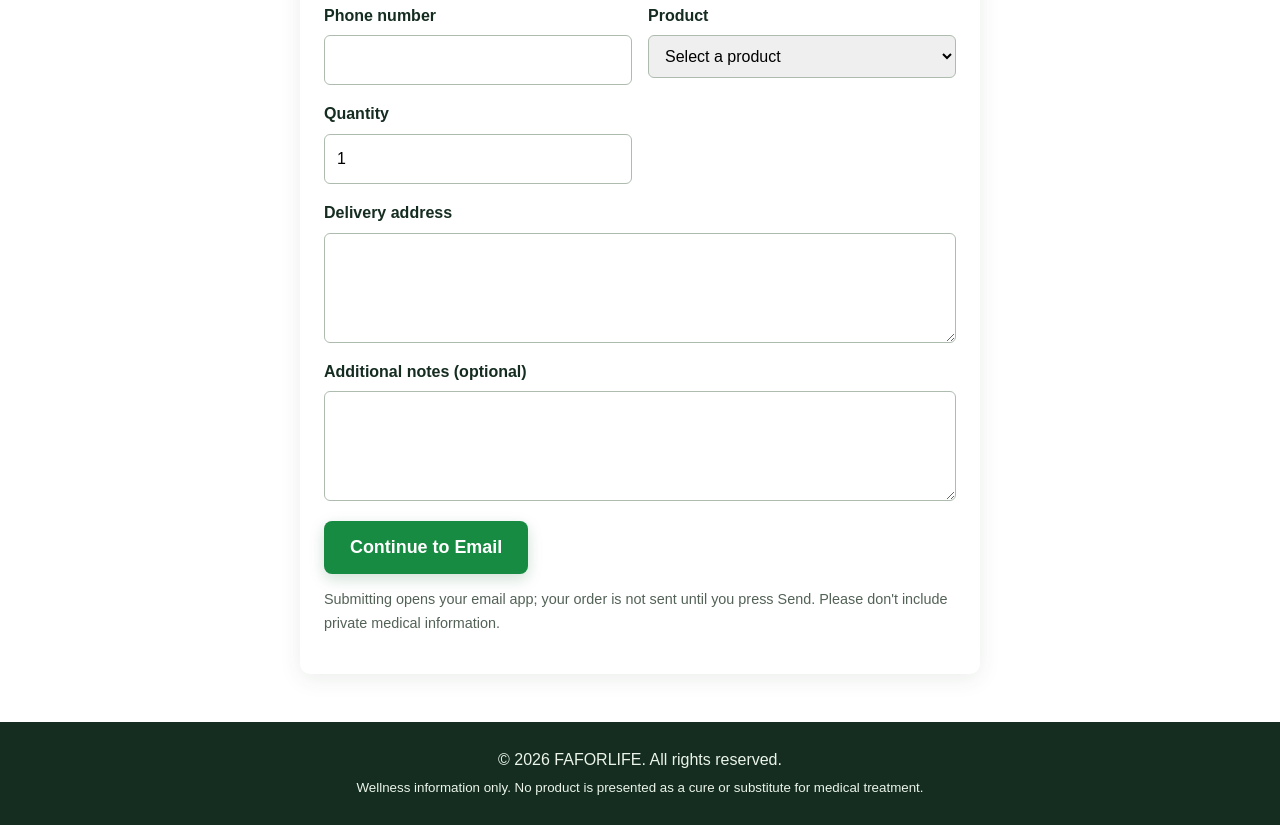
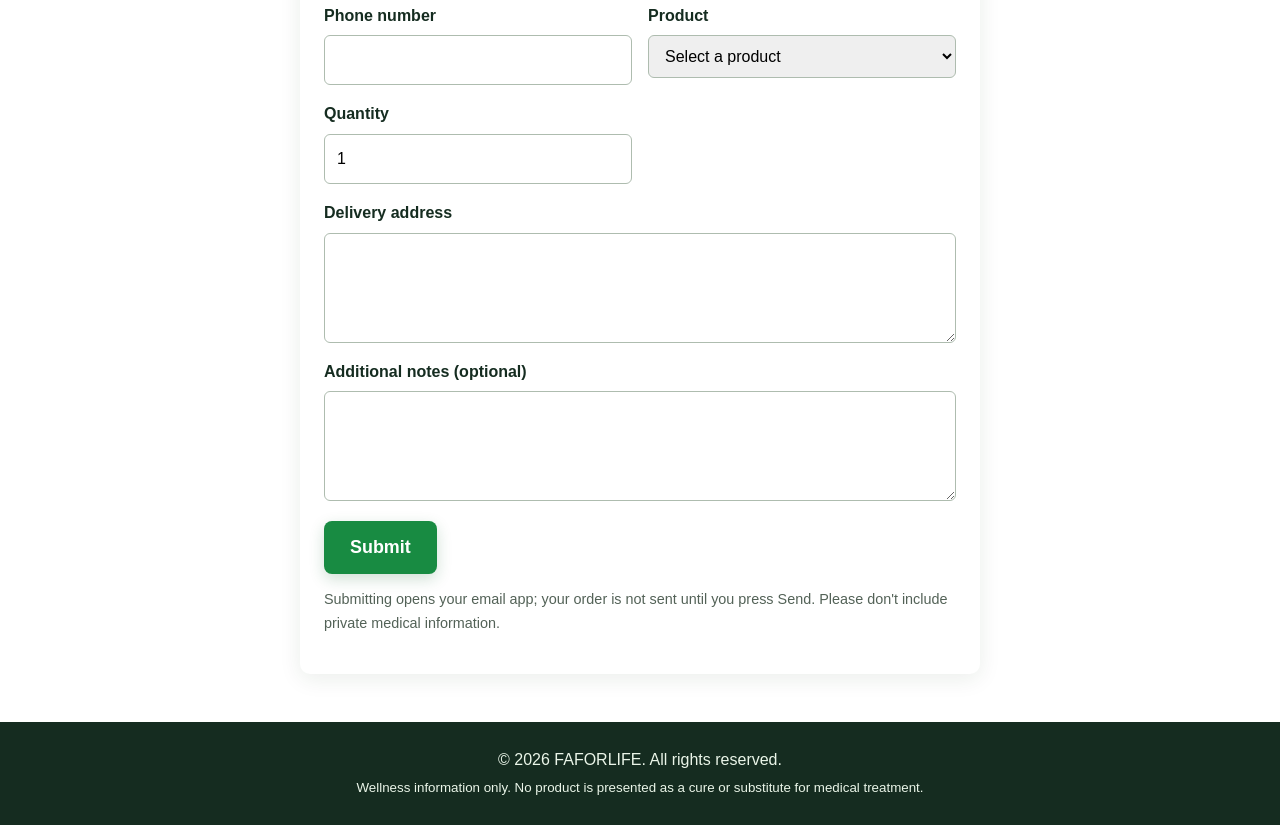
Before and after one commit to emmaexcels07-maker/faforlife, a plain HTML site: page index.html in a window 1280 px wide. Shown: the part 7659-8484 px from the top of the page. Drawn offline with Linux system fonts and the light colour scheme.

Commit message:
Describe the changes made

```diff
--- a/index.html
+++ b/index.html
@@ -390,7 +390,7 @@
                             <textarea id="order-notes" name="Additional notes"></textarea>
                         </div>
                     </div>
-                    <button class="cta form-submit" type="submit">Continue to Email</button>
+                    <button class="cta form-submit" type="submit">Submit</button>
                     <p class="small">Submitting opens your email app; your order is not sent until you press Send.
                         Please don't include private medical information.</p>
                 </form>
```
